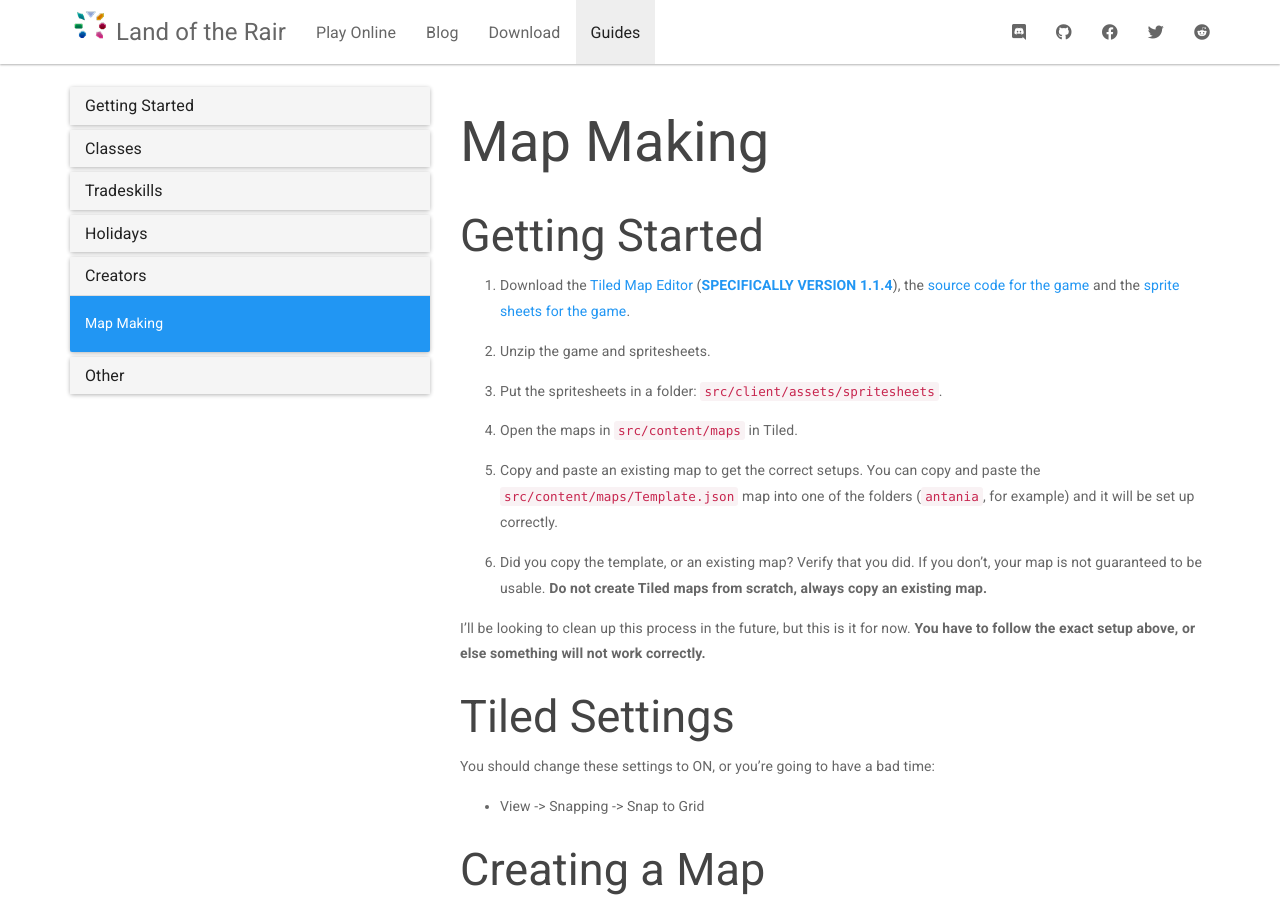
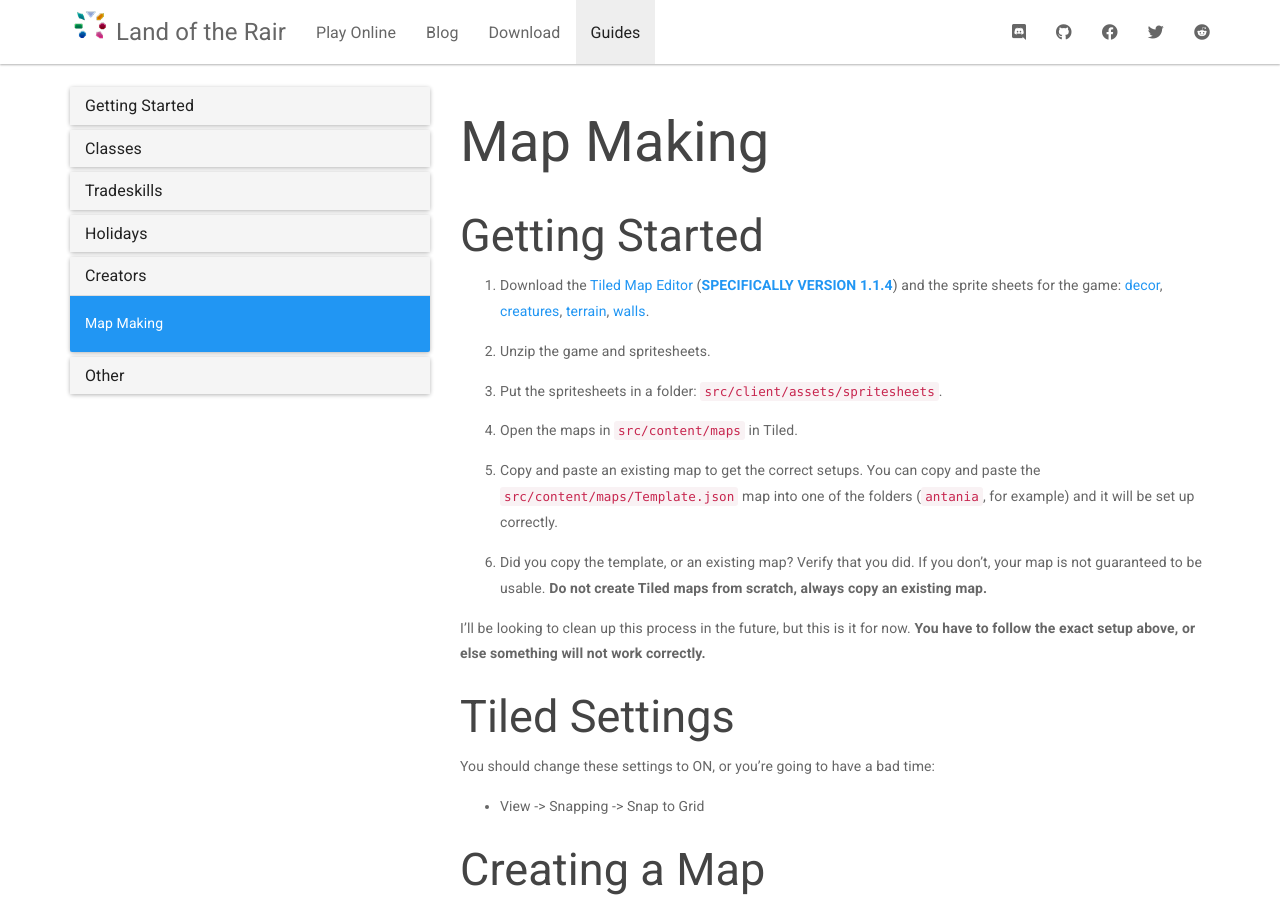
Before and after one commit to LandOfTheRair/landoftherair.github.io, a Jekyll site: the page built from _docs/creators/map-making.md, in a window 1280 px wide and 900 px high. Built offline with Jekyll 4.4.1, drawn with Linux system fonts in a browser that asks for light colours; nearby versions of some CDN libraries.

Commit message:
Update map-making.md

```diff
--- a/_docs/creators/map-making.md
+++ b/_docs/creators/map-making.md
@@ -5,7 +5,7 @@ permalink: /docs/map-making/
 
 ## Getting Started
 
-1. Download the [Tiled Map Editor](https://www.mapeditor.org/download.html) ([**SPECIFICALLY VERSION 1.1.4**](https://github.com/bjorn/tiled/releases/tag/v1.1.4)), the [source code for the game](https://github.com/LandOfTheRair/landoftherair/archive/master.zip) and the [sprite sheets for the game](https://github.com/LandOfTheRair/assets-built/archive/master.zip).
+1. Download the [Tiled Map Editor](https://www.mapeditor.org/download.html) ([**SPECIFICALLY VERSION 1.1.4**](https://github.com/bjorn/tiled/releases/tag/v1.1.4)) and the sprite sheets for the game: [decor](https://play.rair.land/assets/spritesheets/decor.png), [creatures](https://play.rair.land/assets/spritesheets/creatures.png), [terrain](https://play.rair.land/assets/spritesheets/terrain.png), [walls](https://play.rair.land/assets/spritesheets/walls.png).
 
 2. Unzip the game and spritesheets.
 
```
